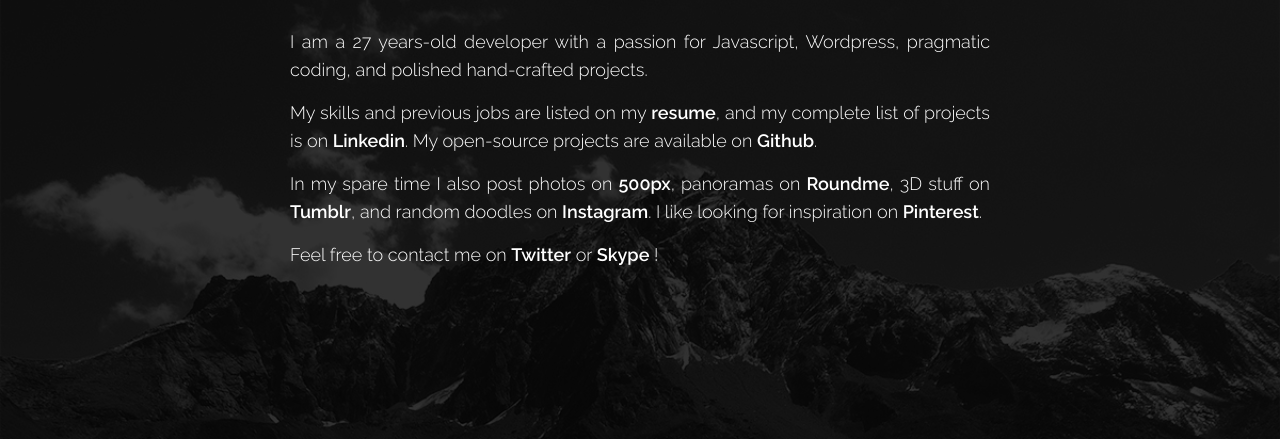
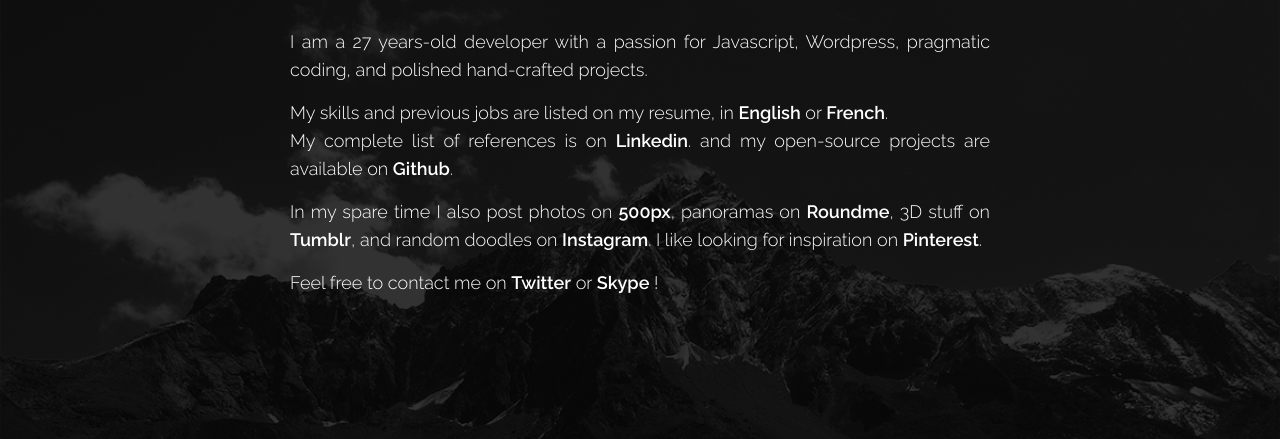
Before and after one commit to johansatge/johansatge.github.io, a plain HTML site: page index.html in a window 1280 px wide. Shown: the part 361-800 px from the top of the page. Drawn offline with Linux system fonts and the light colour scheme.

Commit message:
Adds french resume

```diff
--- a/index.html
+++ b/index.html
@@ -27,9 +27,12 @@
                 pragmatic coding, and polished hand-crafted projects.
             </p>
             <p>
-                My skills and previous jobs are listed on my <a target="_blank" href="assets/pdf/johan-satge-2015-06.pdf">resume</a>,
-                and my complete list of projects is on <a target="_blank" href="http://fr.linkedin.com/in/jsatge">Linkedin</a>.
-                My open-source projects are available on <a target="_blank" href="https://github.com/johansatge">Github</a>.
+                My skills and previous jobs are listed on my resume, in
+                <a target="_blank" href="assets/pdf/johan-satge-2015-06_en.pdf">English</a>
+                or
+                <a target="_blank" href="assets/pdf/johan-satge-2015-06_fr.pdf">French</a>.<br>
+                My complete list of references is on <a target="_blank" href="http://fr.linkedin.com/in/jsatge">Linkedin</a>.
+                and my open-source projects are available on <a target="_blank" href="https://github.com/johansatge">Github</a>.
             </p>
             <p>
                 In my spare time I also post photos on <a target="_blank" href="http://500px.com/johansatge">500px</a>,
```
Also changed, not shown: 3 other files.
